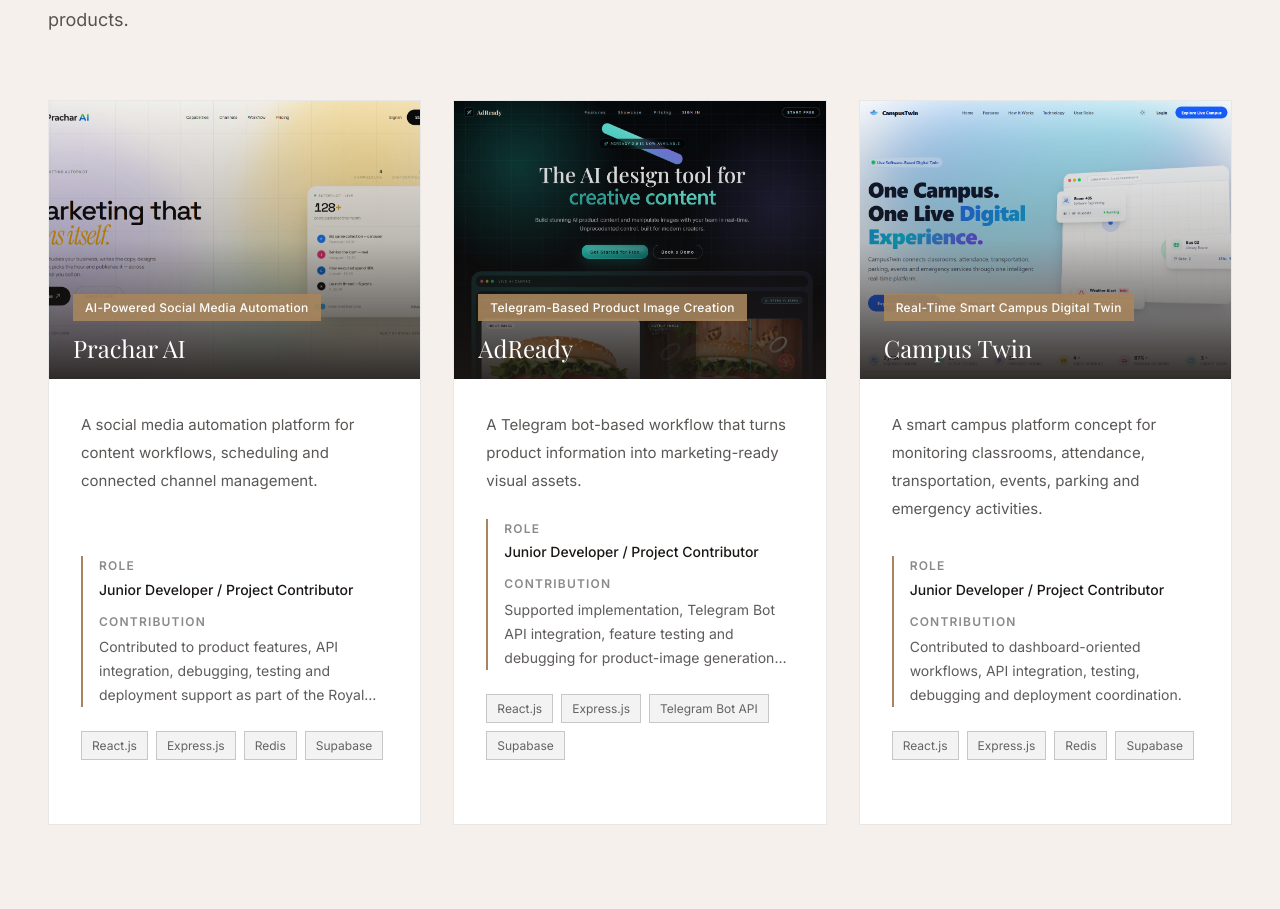
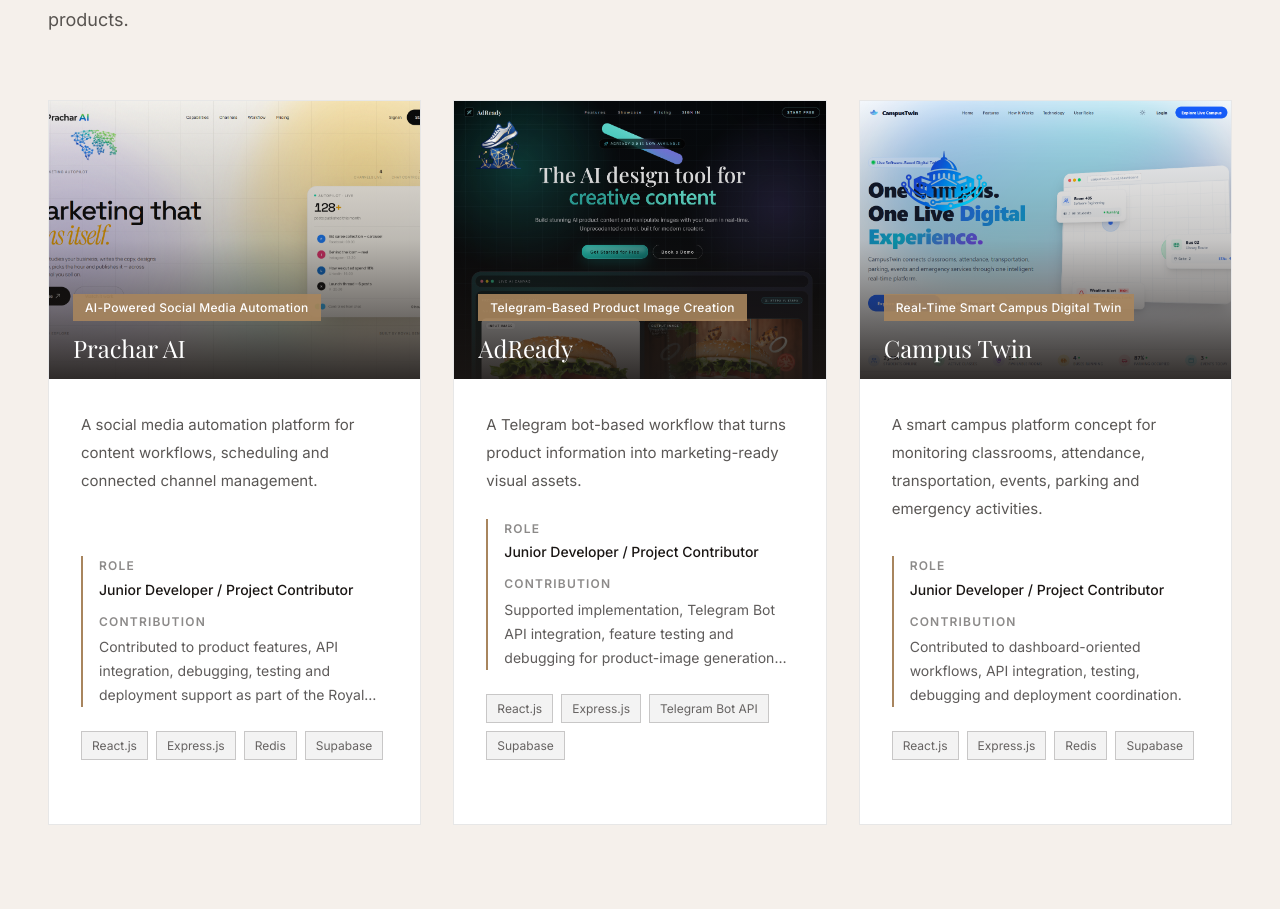
Before and after one commit to MohammedShakib/my-portfolio-website, a Next.js app: page / in a window 1280 px wide. Shown: the part 4030-4939 px from the top of the page. Built offline with nearby package versions, Linux system fonts and the light colour scheme.

Commit message:
Revert "Remove redundant floating logo overlay from FeaturedProjects cards"
This reverts commit 322f3205717545c72c4cf59c2666b97aa1f0bfd7.

```diff
--- a/src/components/sections/FeaturedProjects.tsx
+++ b/src/components/sections/FeaturedProjects.tsx
@@ -47,7 +47,13 @@
                   className="object-cover object-top transition-transform duration-700 group-hover:scale-105"
                 />
                 <div className="absolute inset-0 bg-gradient-to-t from-primary/90 via-primary/25 to-transparent" />
-
+                <Image
+                  src={project.logo}
+                  alt={project.logoAlt || `${project.title} logo`}
+                  width={project.logoWidth || 48}
+                  height={project.logoHeight || 48}
+                  className={project.logoClassName || "absolute left-4 top-4 h-11 w-11 md:left-5 md:top-5 md:h-12 md:w-12 object-contain"}
+                />
 
                 <div className="absolute bottom-4 left-4 right-4 md:left-6 md:right-6">
                   <span className="inline-block px-3 py-1 bg-accent/90 text-white text-[12px] font-medium tracking-wide mb-3">
--- a/src/data/portfolio.ts
+++ b/src/data/portfolio.ts
@@ -215,6 +215,10 @@
     image: "/assets/projects/campus-twin.png",
     logo: "/assets/projects/CampusTwin-logo.png",
     imageAlt: "Campus Twin smart campus dashboard",
+    logoAlt: "Campus Twin logo",
+    logoClassName: "absolute left-4 top-4 h-auto w-24 md:left-5 md:top-5 md:w-32 object-contain",
+    logoWidth: 128,
+    logoHeight: 48,
     githubLink: "",
     liveLink: "",
     caseStudyLink: "",
```
